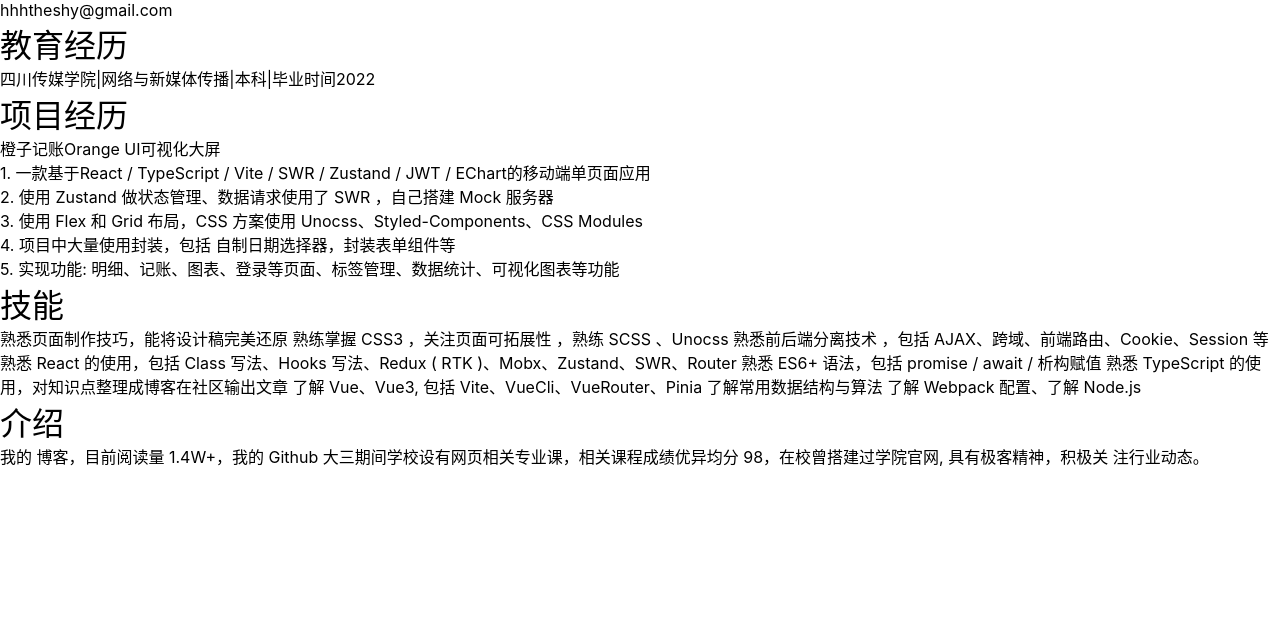
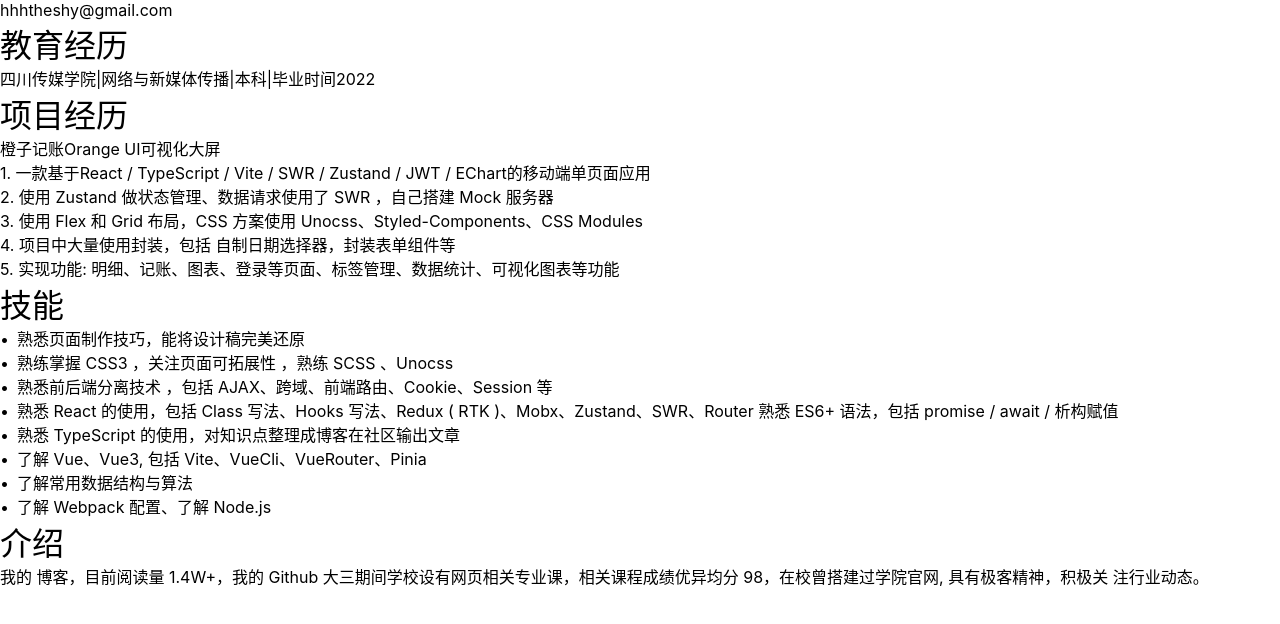
Before and after one commit to shyhhh/myInfo, a React (Vite) app: page /#/home/demo1 in a window 1280 px wide. Shown: the top 624 px of the page. Built offline with nearby package versions, Linux system fonts and the light colour scheme.

Commit message:
添加 无序 点

```diff
--- a/src/pages/Skill.tsx
+++ b/src/pages/Skill.tsx
@@ -1,15 +1,19 @@
+import lis from './skill.module.scss'
+
 export const Skill: React.FC = () => {
   return (
-    <div>
+    <div className={lis.unordered}>
       <h1>技能</h1>
-      熟悉页面制作技巧，能将设计稿完美还原
-      熟练掌握 CSS3 ，关注页面可拓展性 ，熟练 SCSS 、Unocss
-      熟悉前后端分离技术 ，包括 AJAX、跨域、前端路由、Cookie、Session 等
-      熟悉 React 的使用，包括 Class 写法、Hooks 写法、Redux ( RTK )、Mobx、Zustand、SWR、Router 熟悉 ES6+ 语法，包括 promise / await / 析构赋值
-      熟悉 TypeScript 的使用，对知识点整理成博客在社区输出文章
-      了解 Vue、Vue3, 包括 Vite、VueCli、VueRouter、Pinia
-      了解常用数据结构与算法
-      了解 Webpack 配置、了解 Node.js
+      <ul>
+        <li>熟悉页面制作技巧，能将设计稿完美还原</li>
+        <li>熟练掌握 CSS3 ，关注页面可拓展性 ，熟练 SCSS 、Unocss</li>
+        <li>熟悉前后端分离技术 ，包括 AJAX、跨域、前端路由、Cookie、Session 等</li>
+        <li>熟悉 React 的使用，包括 Class 写法、Hooks 写法、Redux ( RTK )、Mobx、Zustand、SWR、Router 熟悉 ES6+ 语法，包括 promise / await / 析构赋值</li>
+        <li>熟悉 TypeScript 的使用，对知识点整理成博客在社区输出文章</li>
+        <li>了解 Vue、Vue3, 包括 Vite、VueCli、VueRouter、Pinia</li>
+        <li>了解常用数据结构与算法</li>
+        <li>了解 Webpack 配置、了解 Node.js</li>
+      </ul>
     </div>
   )
 }
--- /dev/null
+++ b/src/pages/skill.module.scss
@@ -0,0 +1,6 @@
+.unordered {
+  li::before {
+    content: "•";
+    margin-right: 0.5em;
+  }
+}
```
